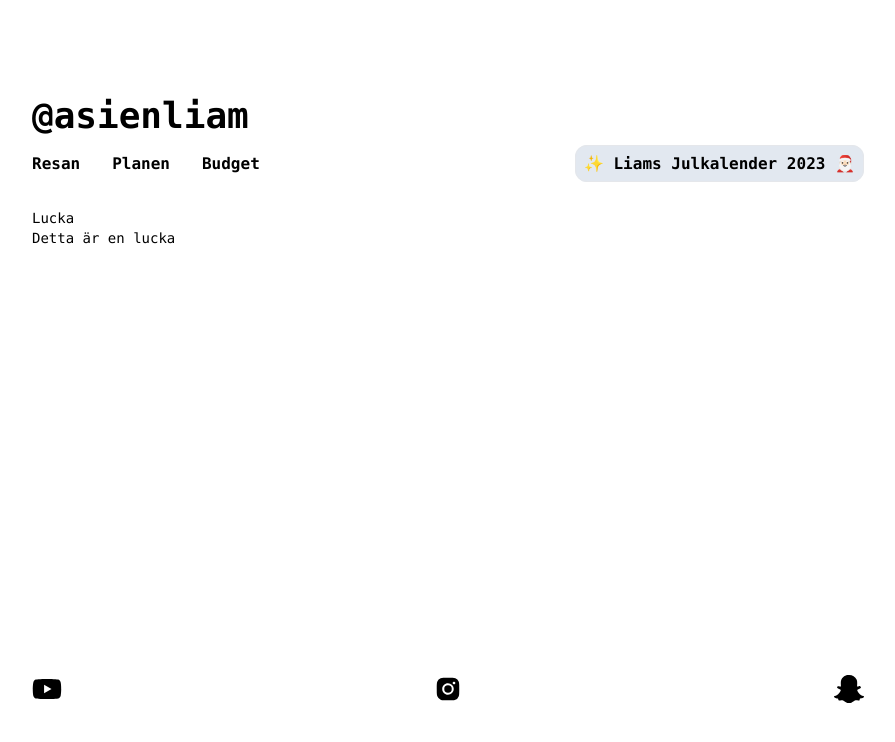
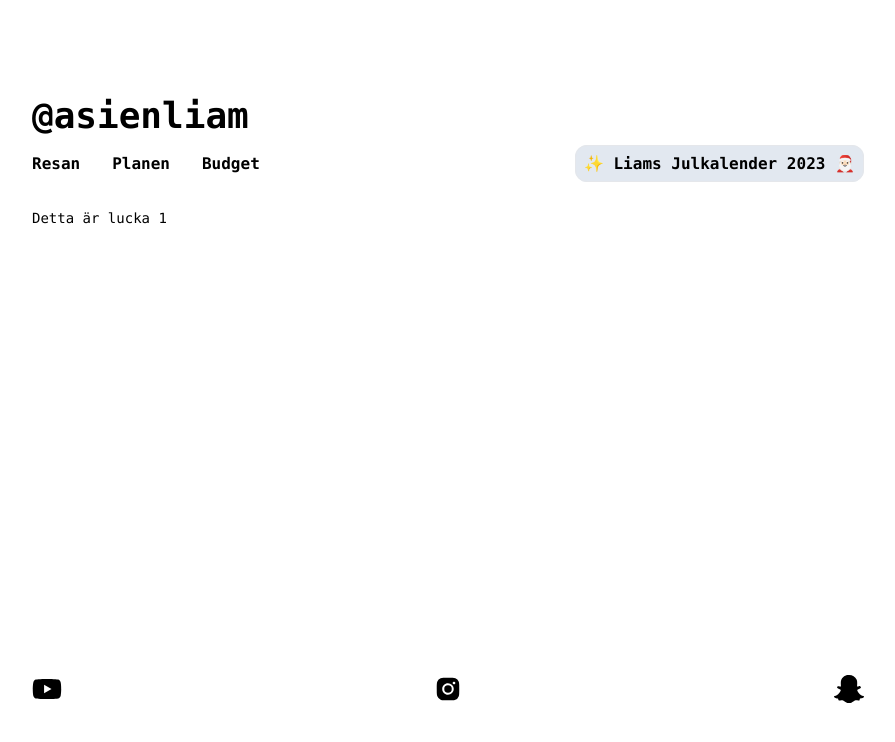
Before and after one commit to liamcco/asienliam, a Next.js app: page /julkalender/1 in a window 1280 px wide. Shown: the top 742 px of the page, without its empty margins (192-1087 px from the left). Built offline with nearby package versions, Linux system fonts and the light colour scheme.

Commit message:
Refactor LuckaPage component to handle invalid lucka numbers

```diff
--- a/app/julkalender/[id]/page.tsx
+++ b/app/julkalender/[id]/page.tsx
@@ -1,8 +1,18 @@
-export default function LuckaPage() {
+interface Props {
+  params: {
+    id: string;
+  };
+}
+
+export default function LuckaPage(props: Props) {
+  const id = parseInt(props.params.id, 10);
+  if (isNaN(id) || id < 1 || id > 25) {
+    return <div>Detta är inte en giltig lucka</div>;
+  }
+
   return (
     <div>
-      <h1>Lucka</h1>
-      <p>Detta är en lucka</p>
+      <p>Detta är lucka {props.params.id}</p>
     </div>
   );
 }
```
